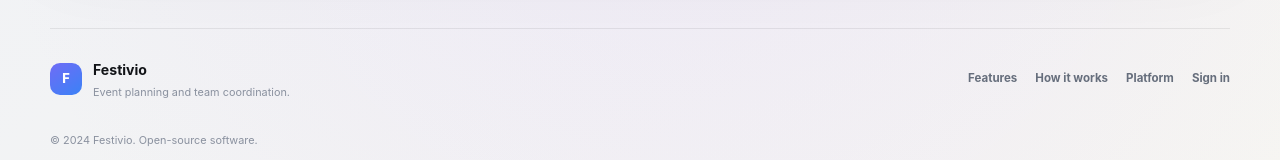
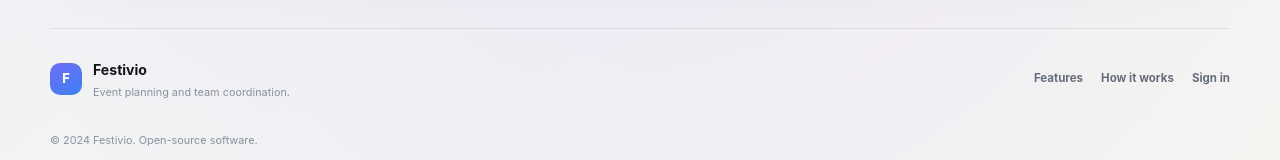
Before and after one commit to chouaib-skitou/Festivio, a React (Create React App) app in the folder frontend/: page / in a window 1280 px wide. Shown: the part 2476-2636 px from the top of the page. Built offline with nearby package versions, Linux system fonts and the light colour scheme; no server answers.

Commit message:
style(frontend): remove platform link from public footer

```diff
--- a/frontend/src/features/Home/HomePage.js
+++ b/frontend/src/features/Home/HomePage.js
@@ -99,7 +99,7 @@ const HomePage = () => {
       <footer className="marketing-footer">
         <div className="marketing-container footer-layout">
           <div className="footer-brand"><span className="preview-mini-brand">F</span><div><strong>Festivio</strong><p>Event planning and team coordination.</p></div></div>
-          <div className="footer-links"><a href="#features">Features</a><a href="#workflow">How it works</a><Link to="/services">Platform</Link>{accessToken ? <Link to="/home">Workspace</Link> : <Link to="/login">Sign in</Link>}</div>
+          <div className="footer-links"><a href="#features">Features</a><a href="#workflow">How it works</a>{accessToken ? <Link to="/home">Workspace</Link> : <Link to="/login">Sign in</Link>}</div>
           <p>© {new Date().getFullYear()} Festivio. Open-source software.</p>
         </div>
       </footer>
```
